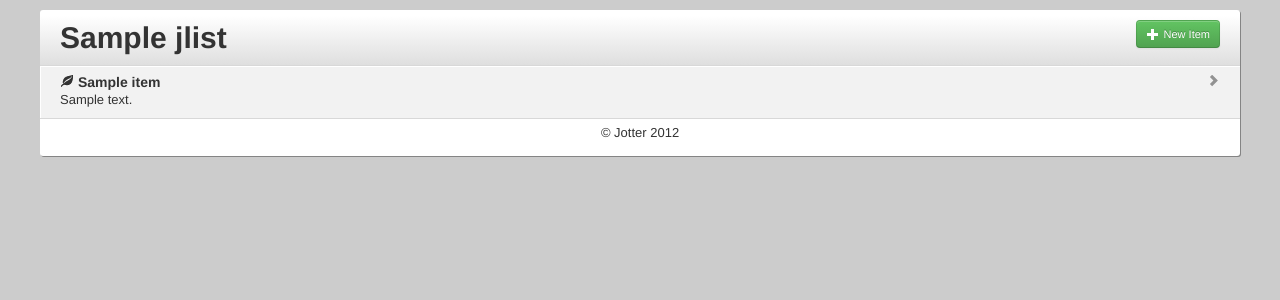
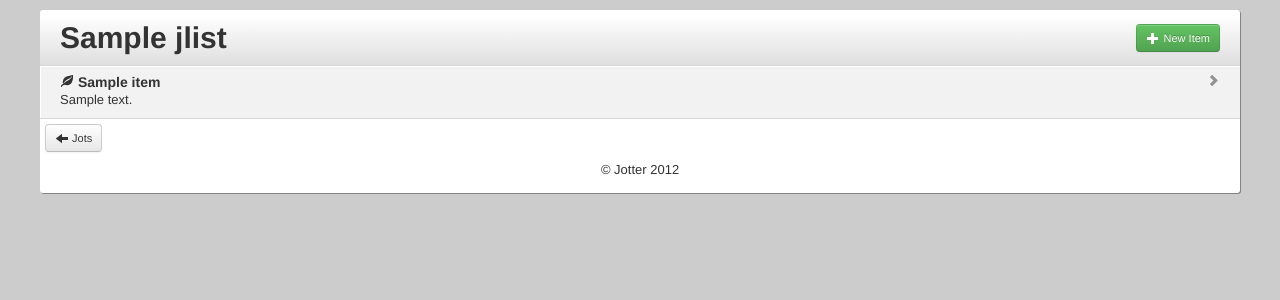
Before and after one commit to brab/jotter, a Django app: template templates/jot/jlist_view.html in a window 1280 px wide. Shown: the top 300 px of the page. Run offline with Django 3.2, Linux system fonts and the light colour scheme; the template is opened without the code that fills it: most values are stand-ins (such as "Sample title", 1, 10 or a date in 2020); form fields are guessed from the names that the template uses; some libraries are stand-ins or nearby versions.

Commit message:
Some styling and navigation stuff

```diff
--- a/media/css/styles.css
+++ b/media/css/styles.css
@@ -29,6 +29,10 @@ footer p { text-align: center; /* center align it with the container */ }
     background: linear-gradient(top, rgba(255,255,255,0) 0%, rgba(255,255,255,0) 1%, rgba(222,222,222,1) 100%);
 }
 
+#header #item-new {
+    margin-top: 4px;;
+}
+
 #jlist-items, #jlists {
     margin: 0 -5px 5px -5px;
 }
--- a/templates/base.html
+++ b/templates/base.html
@@ -32,6 +32,13 @@
         </div>
         {% block body %} {% endblock body %}
         <footer>
+        <p>
+          {% if user.is_authenticated %}
+          {{ user.email }}
+          {% if user.email %}<span> | </span>{% endif %}
+          <a href="{% url jotter.account.views.logout %}">logout</a>
+          {% endif %}
+        </p>
         <p> &copy; Jotter 2012 </p>
         </footer>
       </div>
--- a/templates/jot/jlist_view.html
+++ b/templates/jot/jlist_view.html
@@ -148,6 +148,7 @@
   </div>
   {% endfor %}
 </div>
+<a class="btn btn-small" id="jots" href="{% url jotter.account.views.index %}"><i class="icon-arrow-left"></i> Jots</a>
 
 
 <div class="modal" id="jlist-item" style="display:none;">
```
